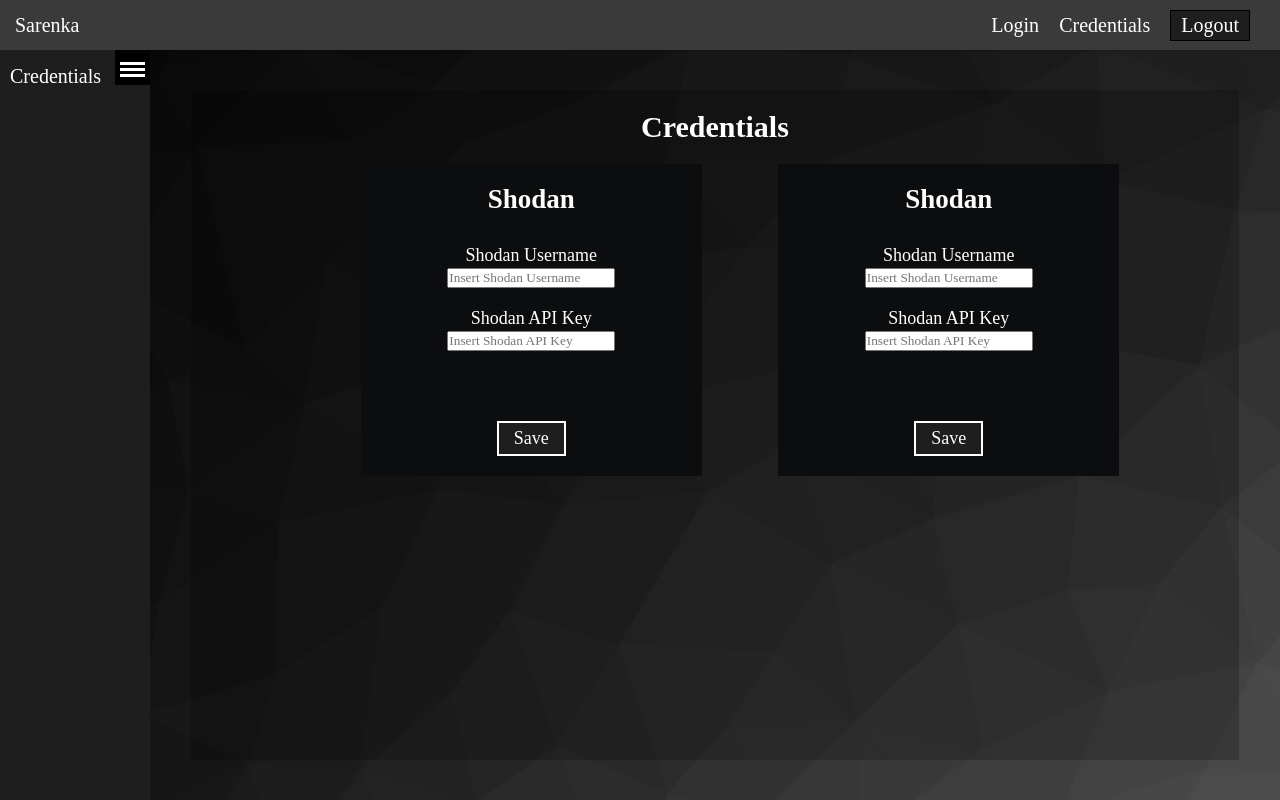
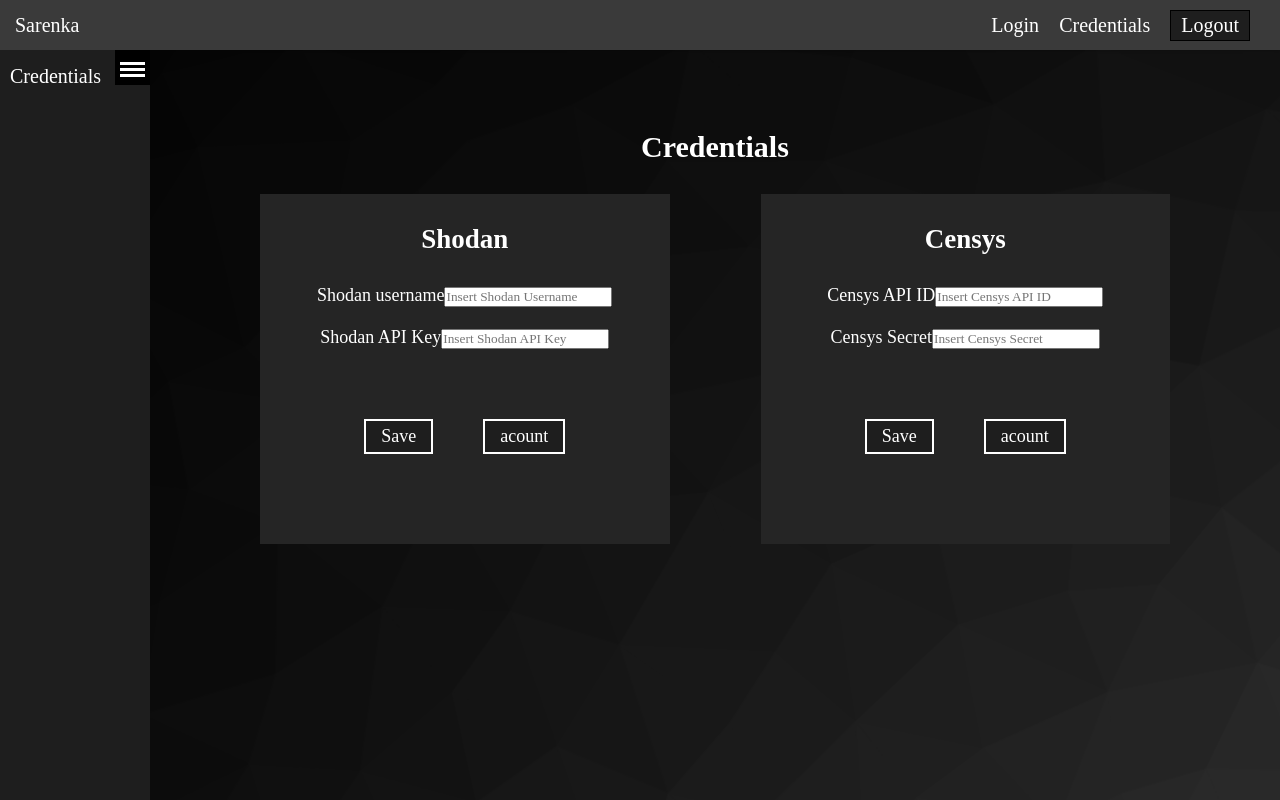
Before and after one commit to KTZgraph/sarenka-osint, a Next.js app: page /credentials in a window 1280 px wide. Built offline with nearby package versions, Linux system fonts and the light colour scheme.

Commit message:
shodan i censys z jednego komponentu

```diff
--- a/components/credentials/shodan-form.js
+++ b/components/credentials/credentials-form.js
@@ -1,34 +1,35 @@
+import Link from "next/link";
 import { useState } from "react";
-import classes from "./shodan-form.module.css";
+import classes from "./credentials-form.module.css";
 
-function ShodanForm() {
+function CredentialsForm(props) {
   const [enteredUsername, setEnteredUsername] = useState("");
   const [enteredApiKey, setEnteredApiKey] = useState("");
 
   return (
     <section className={classes.section}>
-      <h1>Shodan</h1>
+      <h1>{props.title}</h1>
       <form className={classes.form}>
         <div className={classes.credentials}>
           <div className={classes.credential}>
-            <label htmlFor="username">Shodan Username</label>
+            <label htmlFor="username">{props.username}</label>
             <input
               type="text"
               id="username"
-              placeholder="Insert Shodan Username"
+              placeholder={props.usernamePlaceholder}
               required={true}
               value={enteredUsername}
               onChange={(event) => setEnteredUsername(event.target.value)}
             />
           </div>
           <div className={classes.credential}>
-            <label htmlFor="api-key">Shodan API Key</label>
+            <label htmlFor="api-key">{props.apiKey}</label>
             <input
               type="text"
               id="api-key"
               required={true}
               value={enteredApiKey}
-              placeholder="Insert Shodan API Key"
+              placeholder={props.apiKeyPlaceholder}
               onChange={(event) => setEnteredApiKey(event.target.value)}
             />
           </div>
@@ -36,13 +37,16 @@
 
         <div className={classes.actions}>
           <button className={classes.action}>Save</button>
+          <Link href={props.sourceUrl}>
+            <a className={classes.action}>acount</a>
+          </Link>
         </div>
       </form>
     </section>
   );
 }
 
-export default ShodanForm;
+export default CredentialsForm;
 
 // username
 // API key
--- a/components/credentials/shodan-form.module.css
+++ b/components/credentials/credentials-form.module.css
@@ -1,11 +1,11 @@
 .section{
-    background-color: var(--color-black-2);
+    background-color: var(--color-grey-9);
     width: 45%;
     display: flex;
     flex-flow: column;
     min-height: 20rem;
     font-size: 1.8rem;
-    padding: 2rem;
+    padding: 3rem;
 }
 
 .form{
@@ -20,10 +20,16 @@
     padding: 1rem;
 }
 
+.actions {
+    display: flex;
+    flex-flow: row;
+    justify-content: center;
+}
+
 .action{
     border: 2px solid white;
     background-color: var(--color-grey-10);
     padding: 0.5rem 1.5rem;
-    margin-top: 5rem;
+    margin: 5rem 2.5rem;
     font-size: 1.8rem;
 }
--- a/components/credentials/credentials.js
+++ b/components/credentials/credentials.js
@@ -1,5 +1,5 @@
 import { Fragment } from "react";
-import ShodanForm from "./shodan-form";
+import CredentialsForm from "./credentials-form";
 import classes from "./credentials.module.css";
 
 function Credentials() {
@@ -7,8 +7,24 @@
     <div className={classes.credentials}>
       <h2>Credentials</h2>
       <div className={classes.credentialItems}>
-        <ShodanForm />
-        <ShodanForm />
+        <CredentialsForm
+          title={"Shodan"}
+          username={"Shodan username"}
+          usernamePlaceholder={"Insert Shodan Username"}
+          apiKey={"Shodan API Key"}
+          apiKeyPlaceholder={"Insert Shodan API Key"}
+          sourceUrl={"https://account.shodan.io/"}
+
+        />
+
+        <CredentialsForm
+                  title={"Censys"}
+                  username={"Censys API ID"}
+                  usernamePlaceholder={"Insert Censys API ID"}
+                  apiKey={"Censys Secret"}
+                  apiKeyPlaceholder={"Insert Censys Secret"}
+                  sourceUrl={"https://search.censys.io/account/api"}
+                  />
       </div>
     </div>
   );
--- a/components/credentials/credentials.module.css
+++ b/components/credentials/credentials.module.css
@@ -1,14 +1,18 @@
 .credentials {
-    background-color: rgba(0, 0, 0, 0.2);
-    padding: 2rem;
     font-size: 2rem;
+    width: 100%;
+    padding: 2rem 7rem;
+}
+
+.credentials h2{
+    margin: 2rem 0 3rem 0;
 }
 
 .credentialItems {
     display: flex;
+    flex-flow: row;
     width: 100%;
+    height: 35rem;
     justify-content: space-between;
-    padding: 20px 100px 50px var(--main-menu-width);
-    /* background-color: pink; */
     text-align: center;
 }
--- a/styles/globals.css
+++ b/styles/globals.css
@@ -53,12 +53,14 @@
   display: flex;
   flex-flow: row;
   justify-content: center;
-  position: fixed;
-  left: var(--main-menu-width);
   min-height: calc(100vh - var(--main-navigation-height));
   width: calc(100% - var(--main-menu-width));
-  /* background-color: yellow; */
+  margin-left: var(--main-menu-width);
   box-sizing: border-box;
   text-align: center;
   padding: 40px;
+  background-color: #00000075;
+
+  /* background-color: pink; */
+
 }
```
